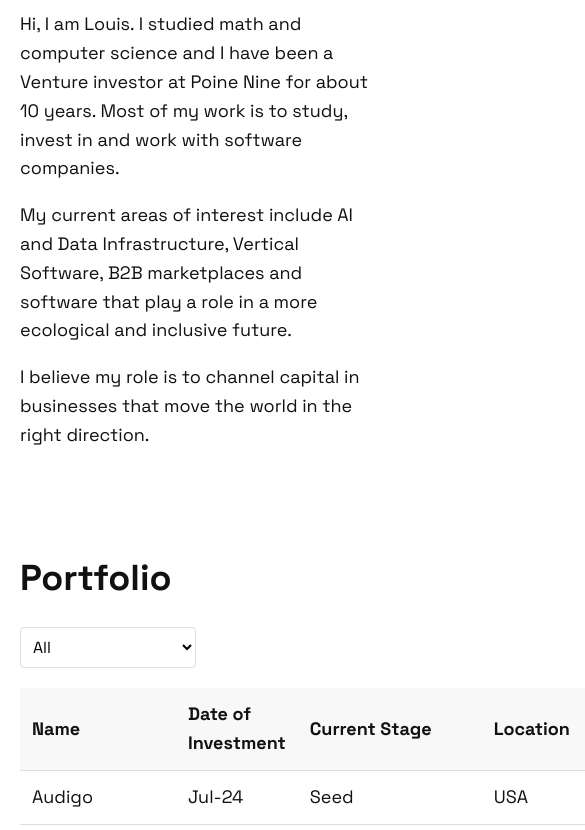
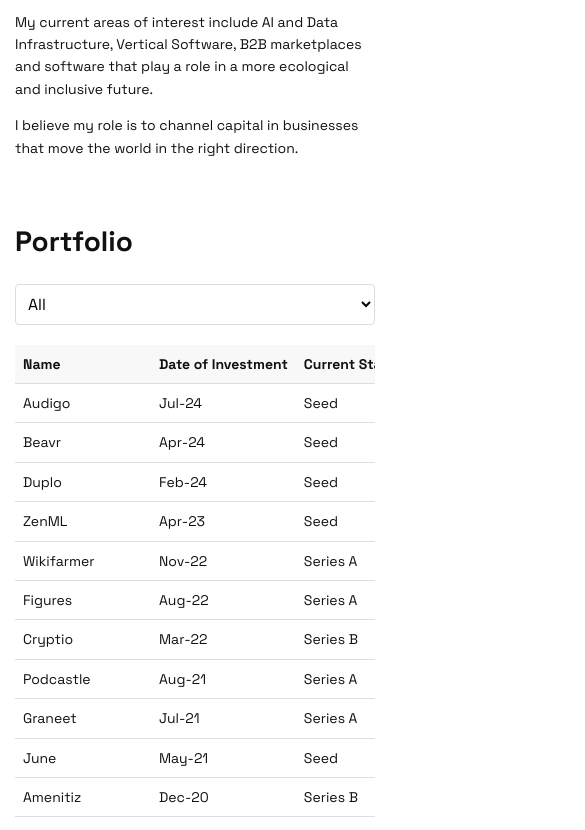
Before and after one commit to louiscoppey/website, a plain HTML site: page index.html in a window 390 px wide. Shown: the part 304-1134 px from the top of the page, 585 px wide, since content can reach past the window. Drawn offline with Linux system fonts and the light colour scheme.

Commit message:
Add responsive design for mobile devices, particularly for the portfolio table

```diff
--- a/index.html
+++ b/index.html
@@ -144,6 +144,85 @@
       border-radius: 4px;
       background-color: white;
       font-family: 'Space Grotesk', sans-serif;
+    }
+
+    /* Responsive Design */
+    @media screen and (max-width: 768px) {
+      body {
+        font-size: 16px;
+      }
+
+      header h1 {
+        font-size: 36px;
+      }
+
+      h2 {
+        font-size: 28px;
+      }
+
+      main {
+        margin: 40px auto;
+      }
+
+      section {
+        margin-bottom: 60px;
+      }
+
+      /* Responsive table styles */
+      .portfolio-table {
+        display: block;
+        overflow-x: auto;
+        -webkit-overflow-scrolling: touch;
+        -ms-overflow-style: -ms-autohiding-scrollbar;
+      }
+
+      .portfolio-table th,
+      .portfolio-table td {
+        white-space: nowrap;
+        min-width: 120px;
+      }
+
+      .portfolio-table th:first-child,
+      .portfolio-table td:first-child {
+        position: sticky;
+        left: 0;
+        background-color: #fff;
+        z-index: 1;
+      }
+
+      .portfolio-table th:first-child {
+        background-color: #f8f8f8;
+        z-index: 2;
+      }
+
+      .theme-filter {
+        width: 100%;
+        max-width: 100%;
+        box-sizing: border-box;
+      }
+    }
+
+    @media screen and (max-width: 480px) {
+      body {
+        font-size: 14px;
+      }
+
+      header {
+        padding: 40px 15px 15px;
+      }
+
+      header h1 {
+        font-size: 32px;
+      }
+
+      main {
+        padding: 0 15px;
+      }
+
+      .portfolio-table th,
+      .portfolio-table td {
+        padding: 8px;
+      }
     }
   </style>
   <script>
```
